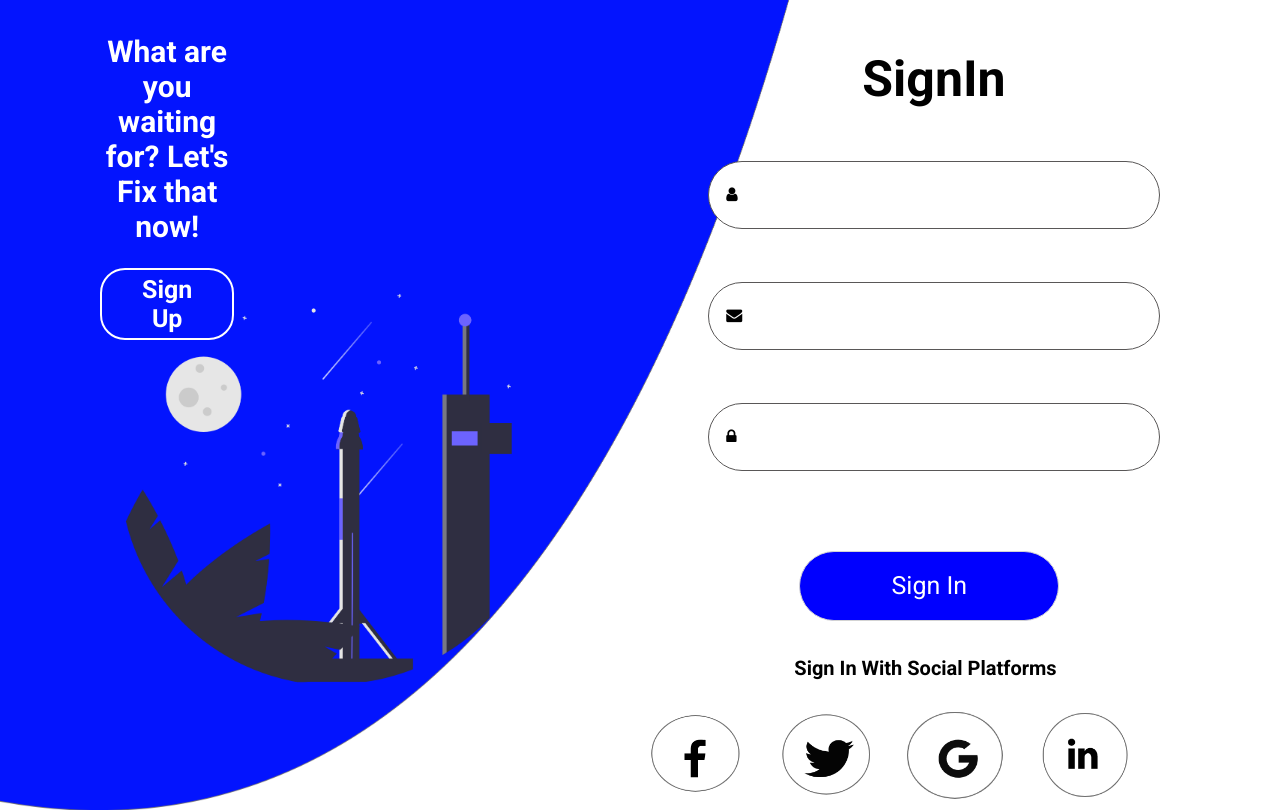
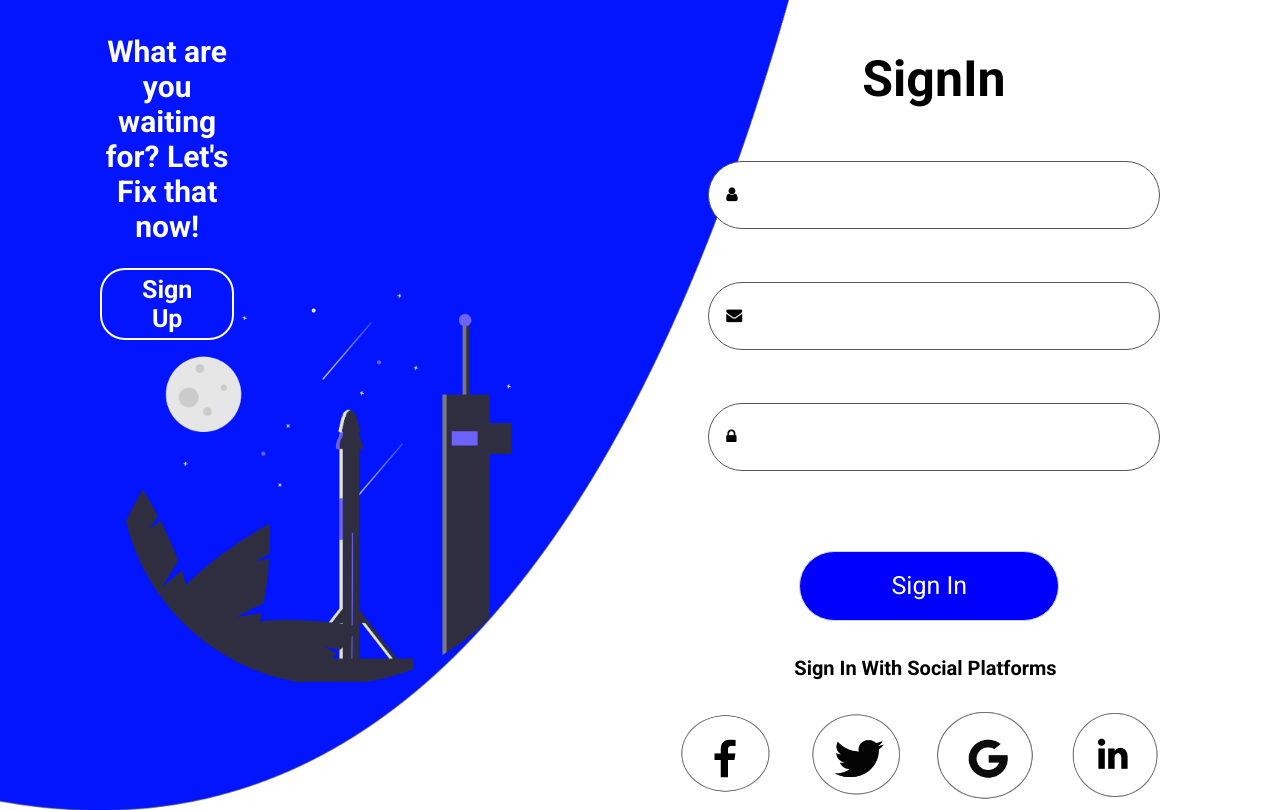
Before and after one commit to kaylajo838/weekend-project-sign-in-page, a plain HTML site: page index.html in a window 1280 px wide. Drawn offline with Linux system fonts and the light colour scheme.

Commit message:
Slightly adjusted margin-left on .icons to make sure icons were centered on page

```diff
--- a/styles.css
+++ b/styles.css
@@ -114,15 +114,19 @@ body {
 #submit {
     cursor: pointer;
 }
+
+/* Anifa's Style Code */
 .anifa{
     margin-top: 10px;
     margin-left: 80px;
 }
+
 .sen{
     margin-bottom: 30px;
     margin-left: 480px;
 
 }
+
 .sen h3{
     font-size: 20px;
     font-style: bold;
@@ -132,21 +136,22 @@ body {
 .icons{
     width: 650px;
     height: 100px;
-    margin-left: 250px;
+    margin-left: 280px;
     margin-top: 0px;
+}
 
-
-}
 .icons ul{
     list-style: none;
     display: flex;
     justify-content: center;
     gap: 30px;
 }
+
  img{
     width: 100px;
     height: 90px;
 }
+
  li a:hover{
    background-color: rgb(0, 76, 255);
 }
```
